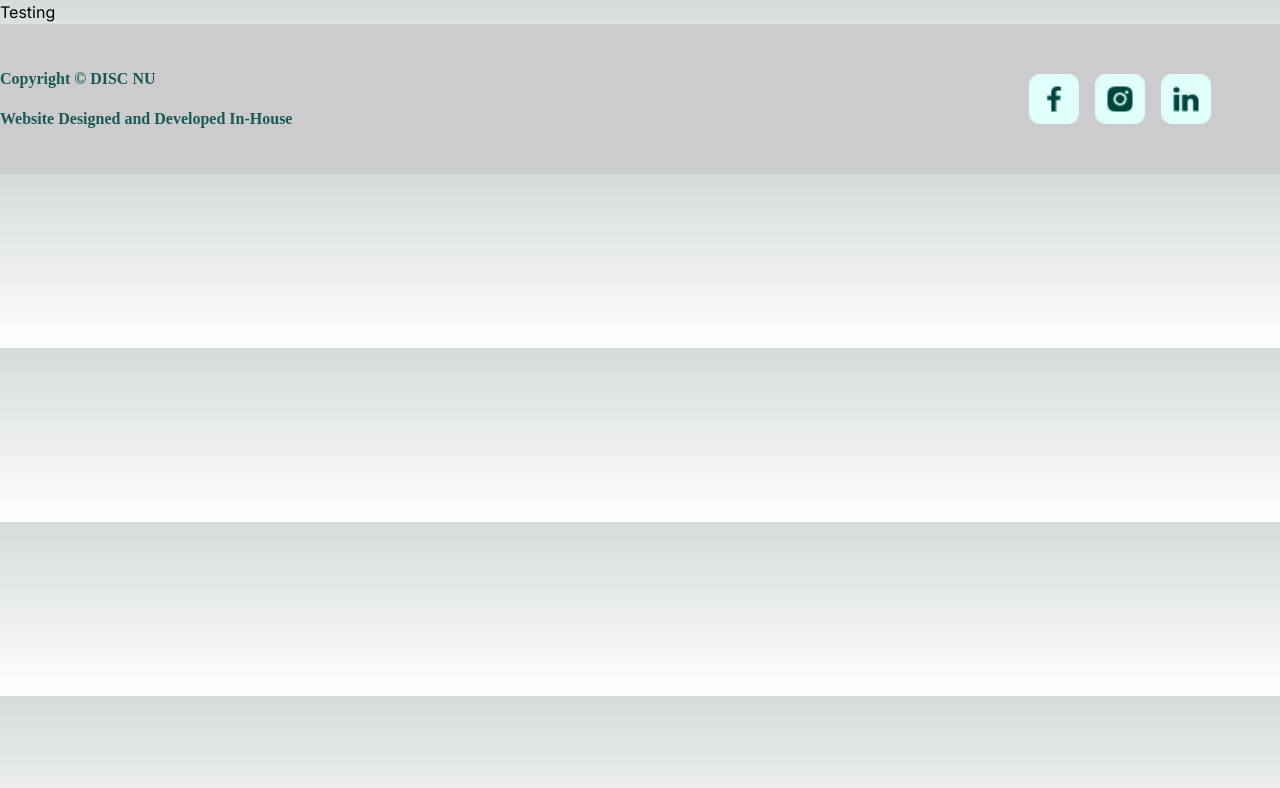
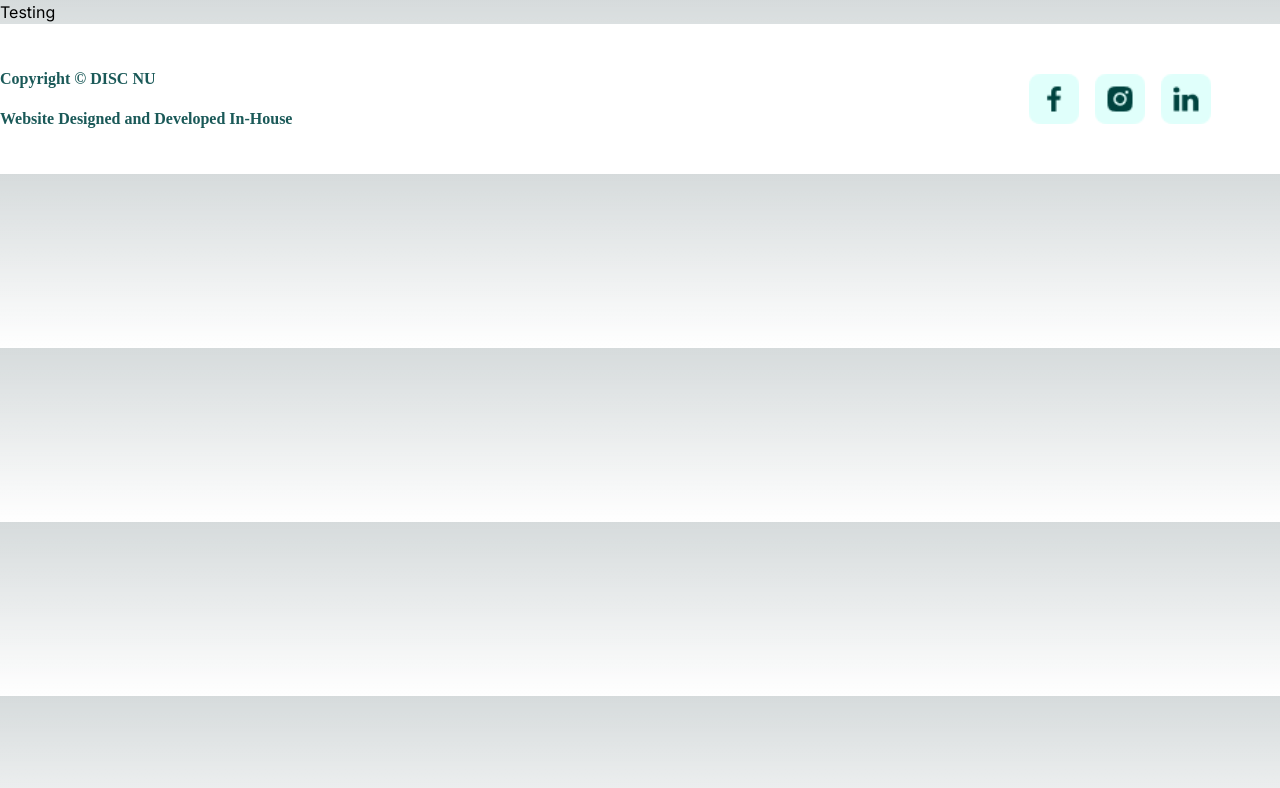
Before and after one commit to DISC-NU/DISC-NU-Website, a Next.js app in the folder disc-website/: page / in a window 1280 px wide. Shown: the top 788 px of the page. Built offline with nearby package versions, Linux system fonts and the light colour scheme.

Commit message:
footer css edits

```diff
--- a/disc-website/src/app/globals.css
+++ b/disc-website/src/app/globals.css
@@ -36,7 +36,7 @@ body {
   display: flex;
   justify-content: flex-start;
   align-items: center;
-  background-color: #ccc;
+  background-color: white;
   height: 150px;
 }
 
```
